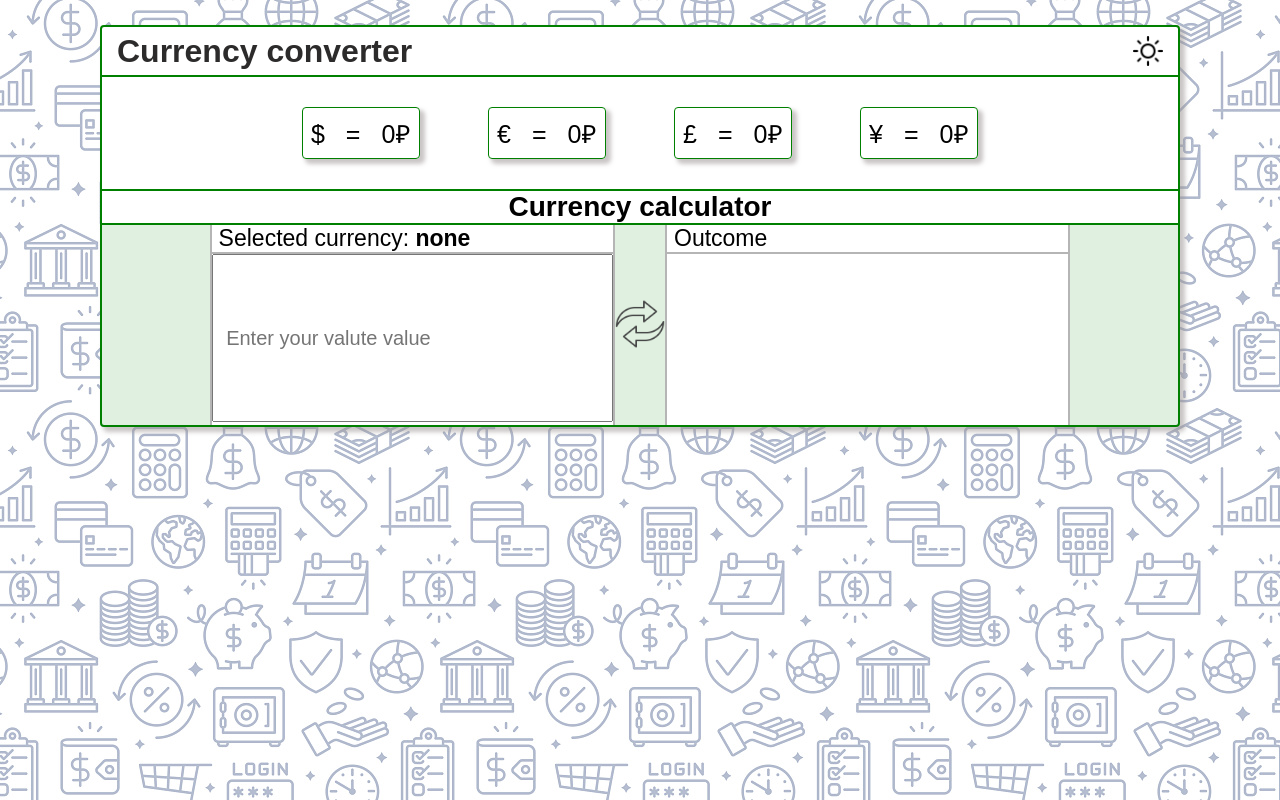
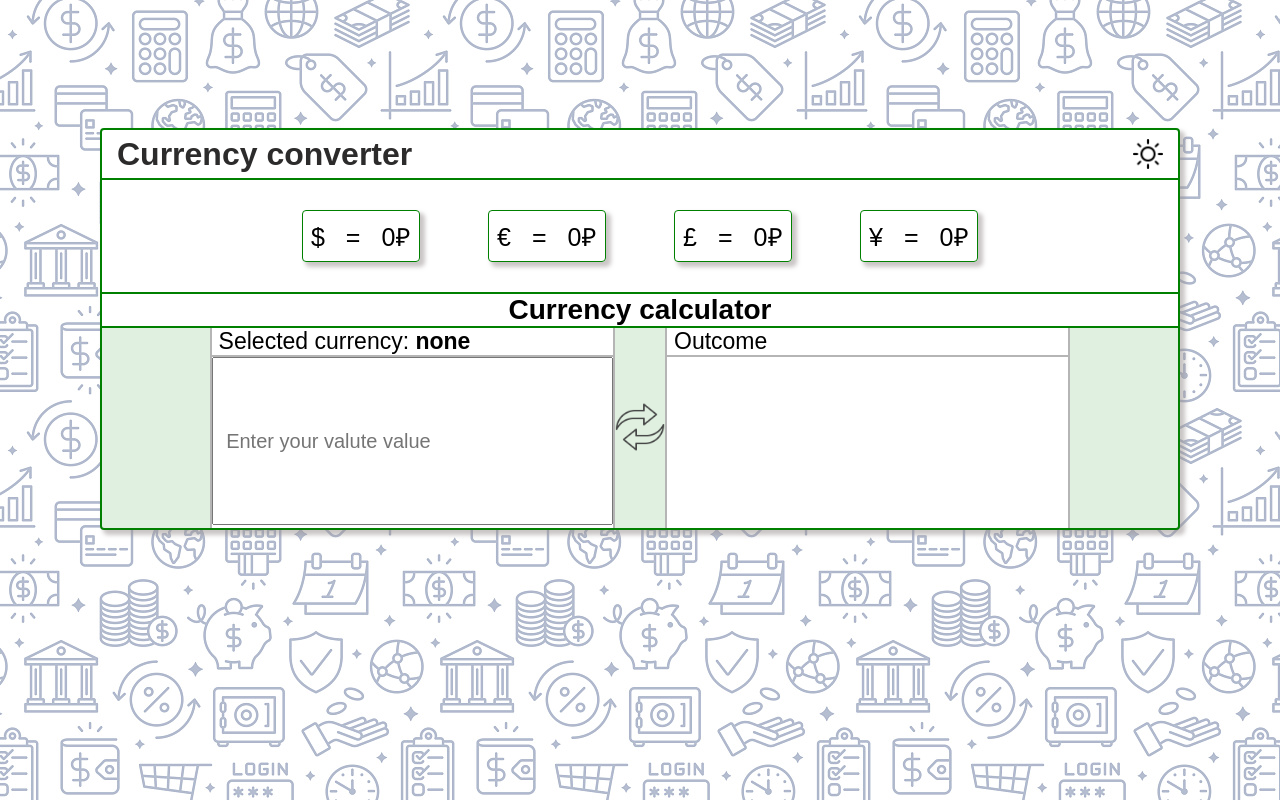
Before and after one commit to Egor-Ivankov/currency-converter, a React (Create React App) app: page / in a window 1280 px wide. Built offline with nearby package versions, Linux system fonts and the light colour scheme; no server answers; a web font is replaced by a local one.

Commit message:
style fix

```diff
--- a/src/Components/App/app.scss
+++ b/src/Components/App/app.scss
@@ -1,5 +1,5 @@
 .app {
-    padding: 25px 100px 25px 100px;
+    padding: 10% 100px 25px 100px;
 }
 .border {
     border: 2px solid green;
```
